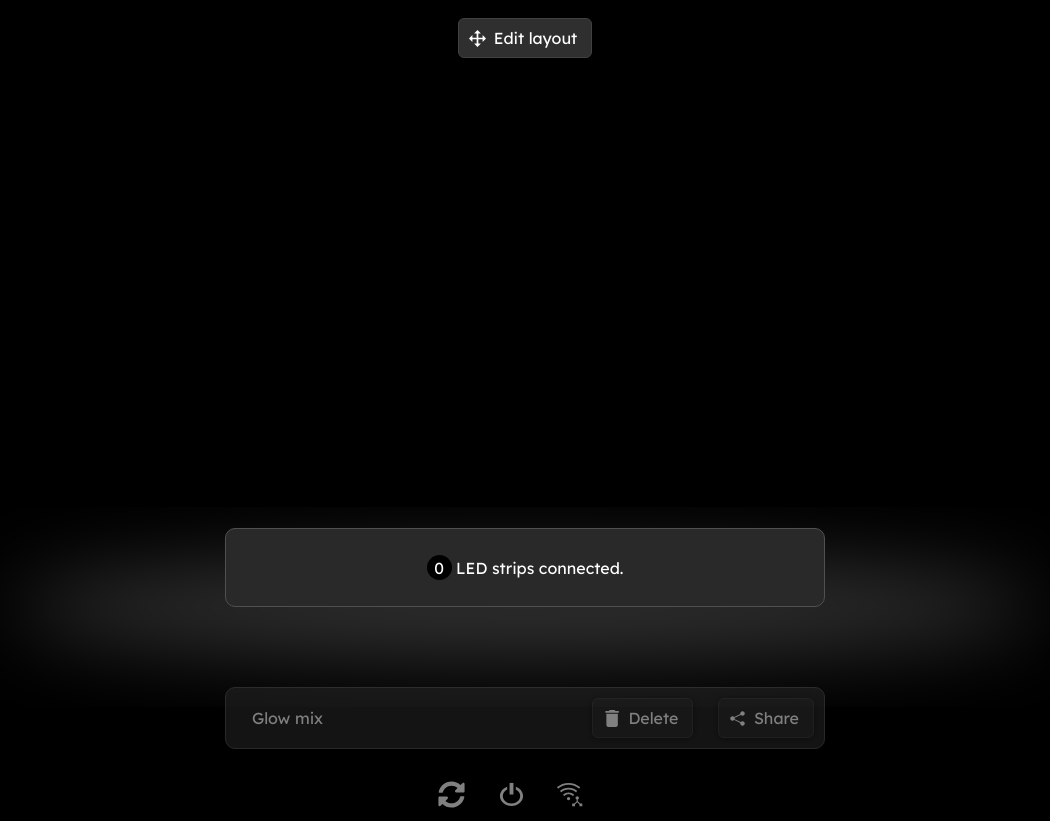
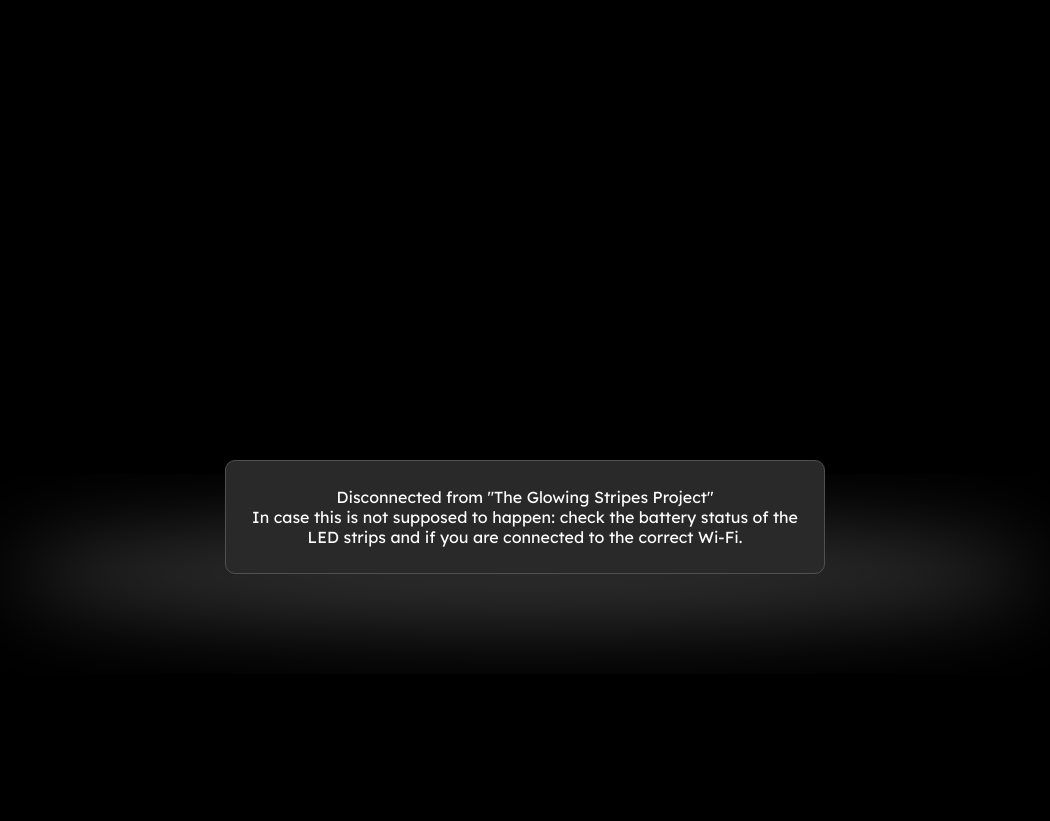
Before and after one commit to glowingkitty/The-Glowing-Stripes-Project, a Django app: page / in a window 1280 px wide. Shown: the whole page, without its empty margins (115-1165 px from the left). After the commit the page ends 651 px from the top, so only its background shows below. Run offline with Django 3.2, Linux system fonts and the light colour scheme; data that the repository does not hold is empty; some libraries are stand-ins or nearby versions.

Commit message:
auto check if host is still connected + online and adapt web interface

```diff
--- a/control_center/static/connection_check.js
+++ b/control_center/static/connection_check.js
@@ -36,14 +36,11 @@ let ConnectionCheck = class {
 
     check_if_host_still_online(){
         this.online_check_interval = setInterval(function () {
-            // TODO
-            // check if host online
             axios
                 .get('http://theglowingstripes.local/is_online')
                 .catch(function(error){
                     clearInterval(connection_check.online_check_interval)
-                    // if offline: make software update icon partically transparent + change to "Offline" warning instead of making request to pi + change wifi icon
-
+                    connection_check.show_host_is_offline()
                     connection_check.check_if_host_online_again()
                 })
         },5000)
@@ -51,28 +48,88 @@ let ConnectionCheck = class {
 
     check_if_host_online_again(){
         this.online_check_interval = setInterval(function () {
-            // TODO
-            // check if host online
             axios
                 .get('http://theglowingstripes.local/is_online')
                 .then(function(response){
                     clearInterval(connection_check.online_check_interval)
-                    // change software_update button and wifi icon back
-
+                    connection_check.show_host_is_online_again()
                     connection_check.check_if_host_still_online()
                 }
             )
         },5000)
     }
 
+    show_host_is_offline(){
+        // change wifi icon from online to local
+        document.getElementById('show_wifi_networks_button').classList.add('opacity_50')
+        setTimeout(function(){
+            document.getElementById('show_wifi_networks_button').className = 'icon large_inline wifi_local opacity_50'
+            document.getElementById('show_wifi_networks_button').classList.remove('opacity_50')
+        },200)
+
+        // make software update icon partically transparent + change to "Offline" warning instead of making request to pi
+        document.getElementById('software_update_button').style.opacity='0.2'
+        document.getElementById('software_update_button').setAttribute('onClick','software_update.no_internet_connection()')
+    }
+
+    show_host_is_online_again(){
+        // change software_update button and wifi icon back
+        document.getElementById('show_wifi_networks_button').classList.add('opacity_50')
+        setTimeout(function(){
+            document.getElementById('show_wifi_networks_button').className = 'icon large_inline wifi_online opacity_50'
+            document.getElementById('show_wifi_networks_button').classList.remove('opacity_50')
+        },200)
+
+        // make software update icon partically transparent + change to "Offline" warning instead of making request to pi
+        document.getElementById('software_update_button').style.removeProperty('opacity')
+        document.getElementById('software_update_button').setAttribute('onClick','software_update.update()')
+    }
+
     show_disconnected_warning(){
-        // TODO
+        // fade out LED strip, hide LED strip control interface, hide all buttons and saved mixes show "Disconnected from Host" warning
+        document.getElementsByClassName('leds_preview_block')[0].style.top='50px'
+        document.getElementsByClassName('leds_preview_block')[0].style.opacity='0'
+
+        document.getElementsByClassName('main_window_content')[0].style.height = '0px'
+        document.getElementsByClassName('main_window_content')[0].style.opacity = '0'
+        setTimeout(function(){
+            document.getElementsByClassName('main_window_content')[0].style.display='none'
+        },200)
+
+        document.getElementsByClassName('header_overlay')[0].style.display = 'none'
+
+        document.getElementsByClassName('mixes')[0].style.display = 'none'
+
+        document.getElementById('software_update_button').style.display = 'none'
+        document.getElementById('power_button').style.display = 'none'
+        document.getElementById('show_wifi_networks_button').style.display = 'none'
+
+        document.getElementById('disconnected_info').innerHTML = 'Disconnected from "The Glowing Stripes Project"<br>In case this is not supposed to happen: check the battery status of the LED strips and if you are connected to the correct Wi-Fi.'
     }
 
     show_connected_again_info(){
-        // TODO
+        // Fade in LED strip, show LED strip control interface
+        document.getElementsByClassName('leds_preview_block')[0].style.removeProperty('top')
+        document.getElementsByClassName('leds_preview_block')[0].style.removeProperty('opacity')
+
+        document.getElementsByClassName('main_window_content')[0].style.removeProperty('display')
+        setTimeout(function(){
+            document.getElementsByClassName('main_window_content')[0].style.removeProperty('height')
+            document.getElementsByClassName('main_window_content')[0].style.removeProperty('opacity')
+        },200)
+
+        document.getElementsByClassName('header_overlay')[0].style.removeProperty('display')
+
+        document.getElementsByClassName('mixes')[0].style.removeProperty('display')
+
+        document.getElementById('software_update_button').style.removeProperty('display')
+        document.getElementById('power_button').style.removeProperty('display')
+        document.getElementById('show_wifi_networks_button').style.removeProperty('display')
+
+        document.getElementById('disconnected_info').innerHTML = ''
     }
 }
 
 var connection_check = new ConnectionCheck()
 connection_check.check_if_host_still_connected()
+connection_check.check_if_host_still_online()
--- a/control_center/static/leds.css
+++ b/control_center/static/leds.css
@@ -4,6 +4,9 @@
     width: 600px;
     height: 500px;
     text-align: center;
+    position: relative;
+    -webkit-transition: all 200ms ease;
+    transition: all 200ms ease;
 }
 
 .led_strip {
--- a/control_center/static/software_update.js
+++ b/control_center/static/software_update.js
@@ -1,15 +1,15 @@
 let SoftwareUpdate = class {
     update(){
         // check if host is connected to internet
+        // show popup
+        popup.header = '<span class="icon sync" style="background-size: 25px 25px !important;"></span> Updating software'
+        popup.message = 'Updating software. Please wait...'
+        popup.buttons = []
+        popup.show()
+
         axios
             .get('http://theglowingstripes.local/is_online').then(
                 function(response){
-                    // show popup
-                    popup.header = '<span class="icon sync" style="background-size: 25px 25px !important;"></span> Updating software'
-                    popup.message = 'Updating software. Please wait...'
-                    popup.buttons = []
-                    popup.show()
-
                     axios
                         .post('http://theglowingstripes.local/update_all_led_strips',{timeout:120})
                         .then(function (response) {this.restart_services()})
@@ -39,7 +39,7 @@ let SoftwareUpdate = class {
                 'style':'primary',
                 'text':'Connect to Wi-Fi',
                 'icon':'wifi_online',
-                'onclick':'new Popup().wifi_options()'
+                'onclick':'wifi.show_networks()'
             }
         ]
         popup.show()
@@ -76,7 +76,7 @@ let SoftwareUpdate = class {
             {
                 'style':'primary',
                 'text':'Ok',
-                'onclick':'new Popup().hide()'
+                'onclick':'popup.hide()'
             }
         ]
         popup.show()
--- a/control_center/templates/index.html
+++ b/control_center/templates/index.html
@@ -53,6 +53,8 @@
 
             </div>
 
+            <div id="disconnected_info"></div>
+
         </div>
 
         <div class="shadow"></div>
@@ -70,10 +72,9 @@
         </div>
 
         <div class="sub_menu">
-
-            <a onclick="software_update.update()" class="icon large_inline sync"></a>
-            <a onclick="power.show_options()" class="icon large_inline power"></a>
-            <a onclick="wifi.show_networks()" class="icon large_inline wifi_{% if connected_to_internet %}online{% else %}local{% endif %}"></a>
+            <a id="software_update_button" onclick="software_update.update()" class="icon large_inline sync"></a>
+            <a id="power_button" onclick="power.show_options()" class="icon large_inline power"></a>
+            <a id="show_wifi_networks_button" onclick="wifi.show_networks()" class="icon large_inline wifi_{% if connected_to_internet == True %}online{% else %}local{% endif %}"></a>
 
         </div>
 
--- a/control_center/views.py
+++ b/control_center/views.py
@@ -62,7 +62,7 @@ class Host:
     def index(request):
         # /
         return render(request, 'index.html', {
-            "connected_to_internet": True if led_strip.machine.connected_to_internet == True else False
+            "connected_to_internet": led_strip.machine.connected_to_internet()
         })
 
     @csrf_exempt
```
